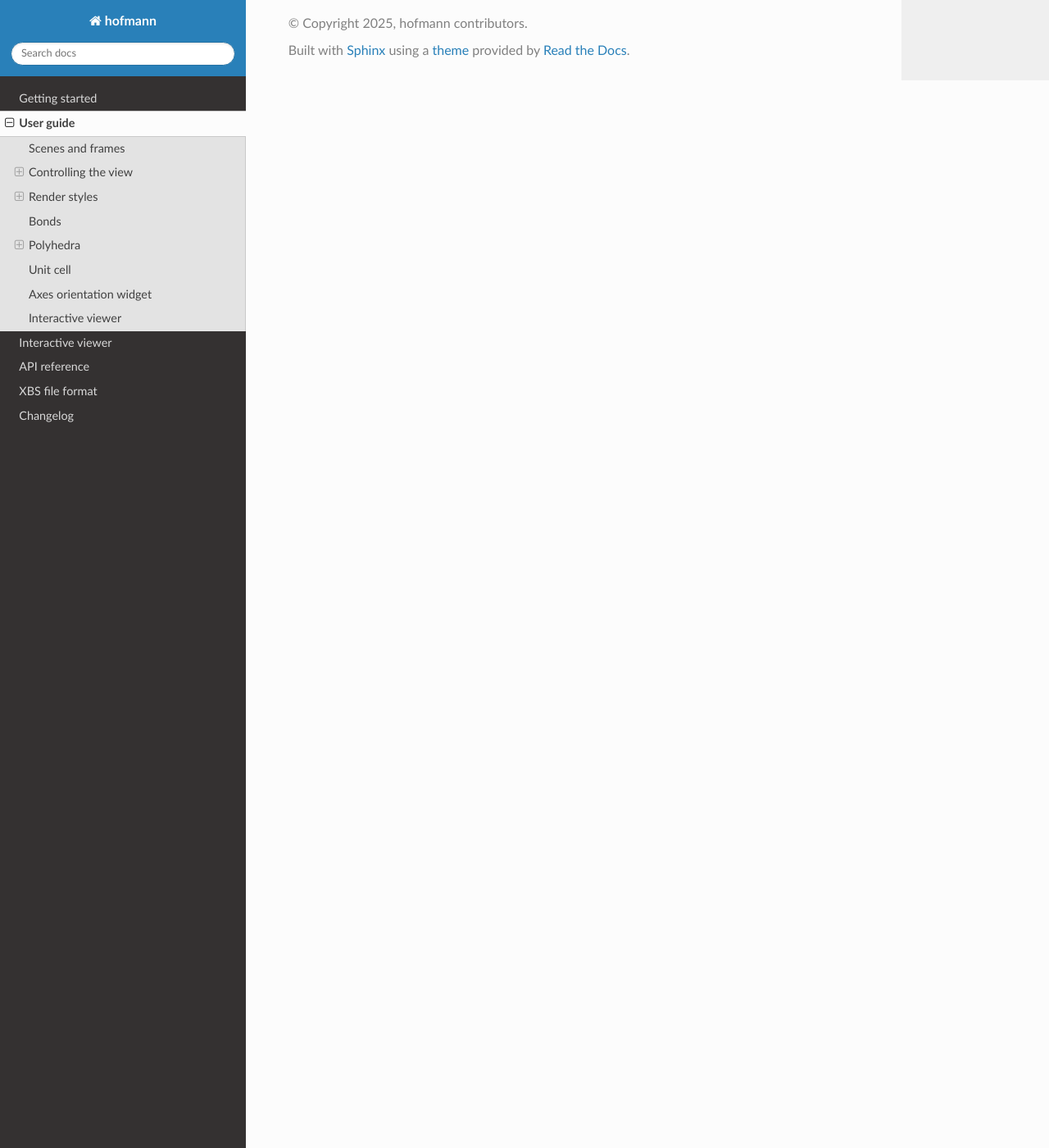
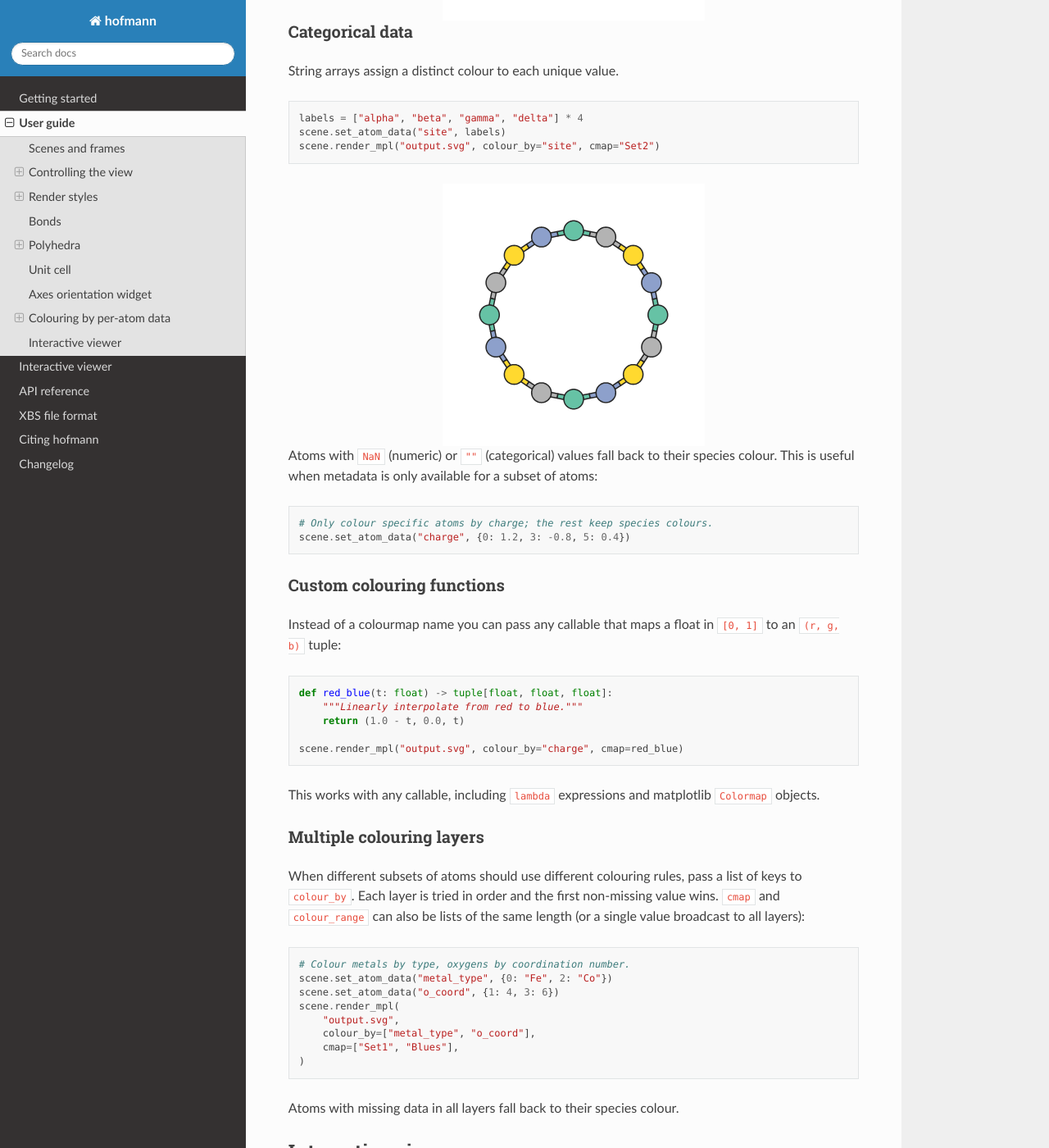
Before and after one commit to bjmorgan/hofmann, a Sphinx documentation site: the page built from docs/user-guide.rst, in a window 1280 px wide and 1400 px high, scrolled down 8116 px. Shown: the whole window at 82% size. Built offline with Sphinx 7.4.7 and the Read the Docs theme 3.1.0, drawn with Linux system fonts in a browser that asks for light colours; some of the changed text lies outside the part shown.

Commit message:
Improve documentation and add citation metadata
- Fix Colour type alias rendering in API reference (replace autodata
  with manual directive to avoid Sphinx PEP 604 boilerplate)
- Document coplanar face merging in compute_polyhedra docstring
- Remove vertex draw order section from user guide
- Add per-atom metadata colouring section with continuous and
  categorical examples (ring-of-atoms images)
- Add custom colouring function and multiple colouring layers
  sections to user guide
- Add CITATION.cff and citing sections to README and docs
- Update changelog for 0.1.1 features
- Bump docs version to 0.1.1
- Update installation instructions to reference PyPI

```diff
--- a/docs/_static/generate_images.py
+++ b/docs/_static/generate_images.py
@@ -359,6 +359,55 @@ def main() -> None:
     print(f"  wrote {OUT / 'perovskite_perspective.svg'}")
     perov_plain.view.perspective = 0.0  # Reset
 
+    # 6–7. Per-atom colouring examples: ring of atoms coloured by angle.
+    n = 16
+    angles = np.linspace(0, 2 * np.pi, n, endpoint=False)
+    r = 3.0
+    ring_coords = np.column_stack([
+        r * np.cos(angles),
+        r * np.sin(angles),
+        np.zeros(n),
+    ])
+    ring_species = ["X"] * n
+
+    # Bond each atom to its neighbour around the ring.
+    chord = 2 * r * np.sin(np.pi / n)
+    ring_bond = BondSpec(
+        species=("X", "X"), min_length=0.0,
+        max_length=chord + 0.1, radius=0.08, colour=0.5,
+    )
+
+    # 6. Continuous: colour by angle.
+    cont_scene = StructureScene(
+        species=ring_species,
+        frames=[Frame(coords=ring_coords)],
+        atom_styles={"X": AtomStyle(0.7, "grey")},
+        bond_specs=[ring_bond],
+    )
+    cont_scene.set_atom_data("angle", np.degrees(angles))
+    cont_scene.render_mpl(
+        OUT / "colour_by_continuous.svg",
+        show=False, figsize=(3, 3), dpi=150,
+        colour_by="angle", cmap="twilight",
+    )
+    print(f"  wrote {OUT / 'colour_by_continuous.svg'}")
+
+    # 7. Categorical: alternate labels around the ring.
+    cat_scene = StructureScene(
+        species=ring_species,
+        frames=[Frame(coords=ring_coords)],
+        atom_styles={"X": AtomStyle(0.7, "grey")},
+        bond_specs=[ring_bond],
+    )
+    labels = ["alpha", "beta", "gamma", "delta"] * (n // 4)
+    cat_scene.set_atom_data("site", labels)
+    cat_scene.render_mpl(
+        OUT / "colour_by_categorical.svg",
+        show=False, figsize=(3, 3), dpi=150,
+        colour_by="site", cmap="Set2",
+    )
+    print(f"  wrote {OUT / 'colour_by_categorical.svg'}")
+
 
 if __name__ == "__main__":
     main()
--- a/docs/conf.py
+++ b/docs/conf.py
@@ -3,7 +3,7 @@
 project = "hofmann"
 copyright = "2025, hofmann contributors"
 author = "hofmann contributors"
-release = "0.1.0"
+release = "0.1.1"
 
 extensions = [
     "sphinx.ext.autodoc",
--- a/docs/index.rst
+++ b/docs/index.rst
@@ -36,4 +36,5 @@ Quick example
    interactive
    api
    xbs-format
+   citing
    changelog
--- a/docs/user-guide.rst
+++ b/docs/user-guide.rst
@@ -256,24 +256,6 @@ are dimmed.
 
           ``polyhedra_shading=1.0`` (Lambertian)
 
-Vertex draw order
-~~~~~~~~~~~~~~~~~
-
-The ``polyhedra_vertex_mode`` setting controls how vertex atoms are
-layered relative to polyhedral faces.  ``"in_front"`` (the default)
-draws each vertex on top of the faces it belongs to.
-
-.. list-table::
-   :widths: 50 50
-
-   * - .. figure:: _static/octahedron_vertex_in_front.svg
-
-          Opaque polyhedra
-
-     - .. figure:: _static/octahedron_vertex_in_front_transparent.svg
-
-          Transparent polyhedra
-
 .. _slab-clipping:
 
 Slab clipping and polyhedra
@@ -385,6 +367,99 @@ The widget also rotates interactively in
 :meth:`~hofmann.StructureScene.render_mpl_interactive`.
 
 
+Colouring by per-atom data
+--------------------------
+
+Atoms can be coloured by arbitrary metadata instead of by species.
+Use :meth:`~hofmann.StructureScene.set_atom_data` to attach a named
+array and the ``colour_by`` parameter on
+:meth:`~hofmann.StructureScene.render_mpl` to activate it.
+
+Continuous data
+~~~~~~~~~~~~~~~
+
+Numerical arrays are mapped through a colourmap.  By default the
+data range is auto-scaled; use ``colour_range`` to fix the limits.
+
+.. code-block:: python
+
+   import numpy as np
+
+   angles = np.linspace(0, 360, len(scene.species), endpoint=False)
+   scene.set_atom_data("angle", angles)
+   scene.render_mpl("output.svg", colour_by="angle", cmap="twilight")
+
+.. image:: _static/colour_by_continuous.svg
+   :width: 320px
+   :align: center
+   :alt: Ring of atoms coloured by angle
+
+Categorical data
+~~~~~~~~~~~~~~~~
+
+String arrays assign a distinct colour to each unique value.
+
+.. code-block:: python
+
+   labels = ["alpha", "beta", "gamma", "delta"] * 4
+   scene.set_atom_data("site", labels)
+   scene.render_mpl("output.svg", colour_by="site", cmap="Set2")
+
+.. image:: _static/colour_by_categorical.svg
+   :width: 320px
+   :align: center
+   :alt: Ring of atoms coloured by categorical site labels
+
+Atoms with ``NaN`` (numeric) or ``""`` (categorical) values fall
+back to their species colour.  This is useful when metadata is only
+available for a subset of atoms:
+
+.. code-block:: python
+
+   # Only colour specific atoms by charge; the rest keep species colours.
+   scene.set_atom_data("charge", {0: 1.2, 3: -0.8, 5: 0.4})
+
+Custom colouring functions
+~~~~~~~~~~~~~~~~~~~~~~~~~~
+
+Instead of a colourmap name you can pass any callable that maps a
+float in ``[0, 1]`` to an ``(r, g, b)`` tuple:
+
+.. code-block:: python
+
+   def red_blue(t: float) -> tuple[float, float, float]:
+       """Linearly interpolate from red to blue."""
+       return (1.0 - t, 0.0, t)
+
+   scene.render_mpl("output.svg", colour_by="charge", cmap=red_blue)
+
+This works with any callable, including ``lambda`` expressions and
+matplotlib ``Colormap`` objects.
+
+Multiple colouring layers
+~~~~~~~~~~~~~~~~~~~~~~~~~
+
+When different subsets of atoms should use different colouring rules,
+pass a list of keys to ``colour_by``.  Each layer is tried in order
+and the first non-missing value wins.  ``cmap`` and ``colour_range``
+can also be lists of the same length (or a single value broadcast to
+all layers):
+
+.. code-block:: python
+
+   # Colour metals by type, oxygens by coordination number.
+   scene.set_atom_data("metal_type", {0: "Fe", 2: "Co"})
+   scene.set_atom_data("o_coord", {1: 4, 3: 6})
+   scene.render_mpl(
+       "output.svg",
+       colour_by=["metal_type", "o_coord"],
+       cmap=["Set1", "Blues"],
+   )
+
+Atoms with missing data in all layers fall back to their species
+colour.
+
+
 Interactive viewer
 ------------------
 
```
Also changed, not shown: README.md (+8 -0 lines), docs/api.rst (+13 -1 lines), docs/changelog.rst (+13 -2 lines), docs/citing.rst (added, +10 -0 lines), docs/getting-started.rst (+4 -4 lines), docs/_static/colour_by_categorical.svg (added), docs/_static/colour_by_continuous.svg (added), 2 other files.
